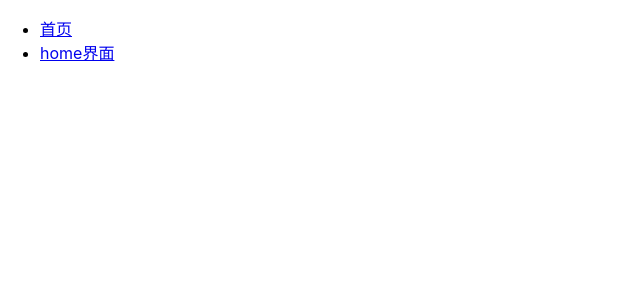
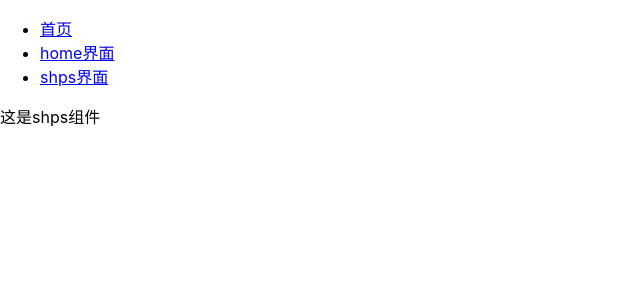
Before and after one commit to 15882633638/mycreateapp, a React (Create React App) app: page /shps in a window 1280 px wide. Shown: the top 300 px of the page, without its empty margins (0-640 px from the left). Built offline with nearby package versions, Linux system fonts and the light colour scheme.

Commit message:
路由二

```diff
--- a/package.json
+++ b/package.json
@@ -6,7 +6,8 @@
     "react": "^16.12.0",
     "react-dom": "^16.12.0",
     "react-router-dom": "^5.1.2",
-    "react-scripts": "3.2.0"
+    "react-scripts": "3.2.0",
+    "url": "^0.11.0"
   },
   "scripts": {
     "start": "react-scripts start",
--- a/src/componts/approuter.js
+++ b/src/componts/approuter.js
@@ -7,6 +7,7 @@ import {
 } from 'react-router-dom'
 import Header from './header'
 import Home from './home'
+import Shps from './shps'
 export default class AppRouter extends React.Component {
     constructor() {
         super()
@@ -21,10 +22,14 @@ export default class AppRouter extends React.Component {
                     <li>
                         <Link to='/home'>home界面</Link>
                     </li>
+                    <li>
+                        <Link to={`/shps?id=123&name=890`}>shps界面</Link>
+                    </li>
                 </ul>
                 <Switch>
                     <Route path='/' exact component={Header}></Route>
-                    <Route path='/home' exact component={Home}></Route>
+                    <Route path='/home' component={Home}></Route>
+                    <Route path='/shps' component={Shps}></Route>
                 </Switch>
             </Router>
         )
--- /dev/null
+++ b/src/componts/shps.js
@@ -0,0 +1,21 @@
+import React, { Component } from 'react'
+import Url from 'url'
+
+export default class Shps extends Component {
+    constructor(props){
+        super(props)
+        this.state = {
+
+        }
+        console.log(props)
+        console.log(Url.parse(props.location.search,true).query)
+    }
+    render() {
+        return (
+            <div>
+                这是shps组件
+
+            </div>
+        )
+    }
+}
```
Also changed, not shown: 1 other file (tests, documents, lock files or other folders).
